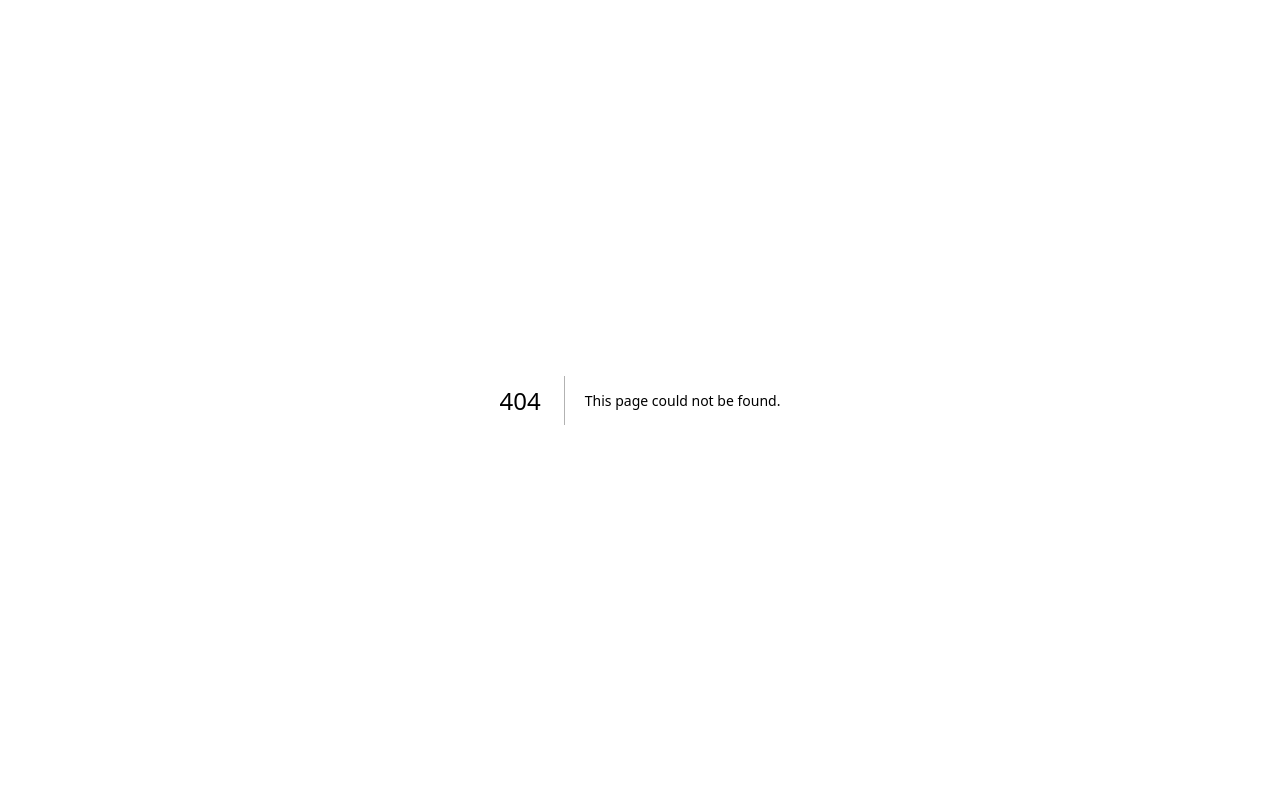
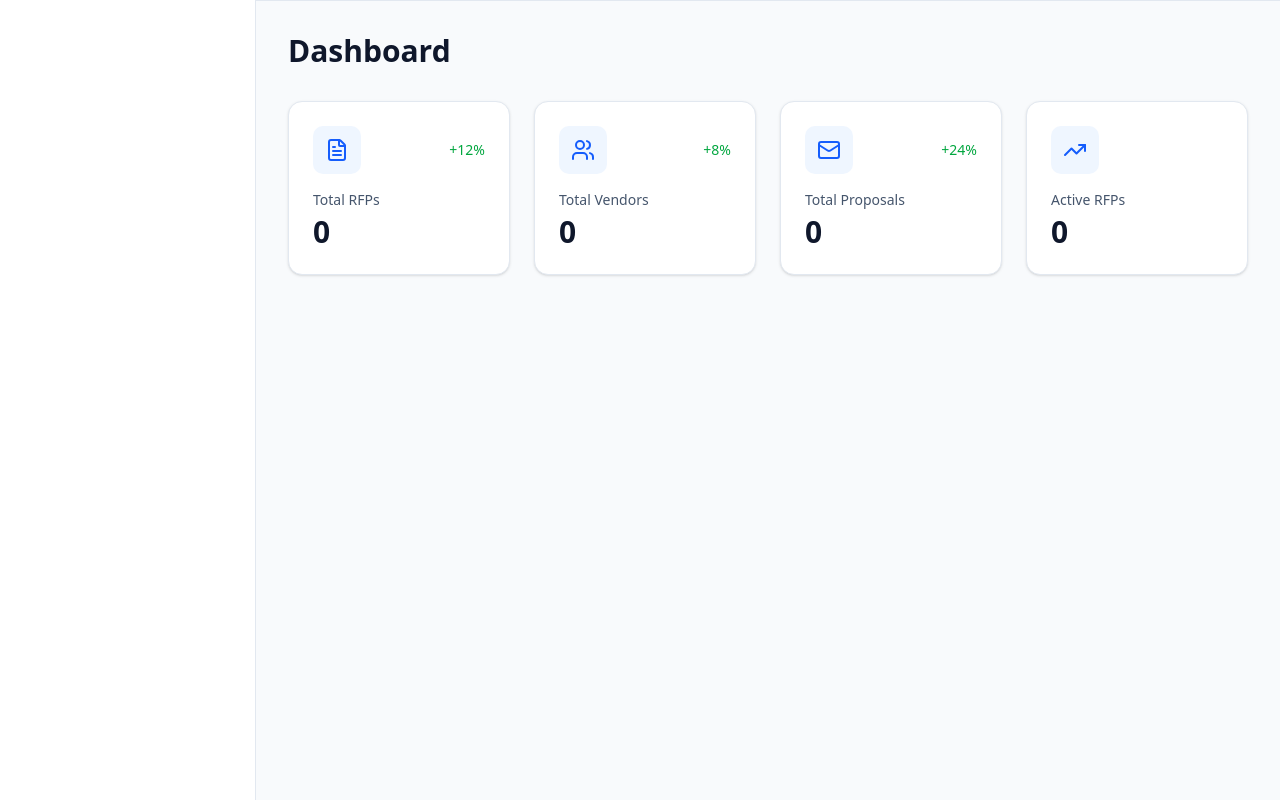
Before and after one commit to Ved0715/AI-Powered-RFP-Management-System, a Next.js app in the folder client/: page /dashboard in a window 1280 px wide. Before the commit this address had no page. Built offline with nearby package versions, Linux system fonts and the light colour scheme.

Commit message:
dashboard created with a simple feature

```diff
--- /dev/null
+++ b/client/app/dashboard/layout.tsx
@@ -0,0 +1,39 @@
+"use client"
+
+import Link from "next/link"
+import { usePathname } from "next/navigation"
+import { LayoutDashboard, FileText, Users, Mail, LogOut} from "lucide-react"
+
+export default function DashboardLayout({children,}: {children: React.ReactNode;}) {
+    const pathname = usePathname();
+
+    const navLinks =[
+        {href: "/dashboard", icon: LayoutDashboard, label: "Dashboard"},
+        { href: "/dashboard/rfps", icon: FileText, label: "RFPs" },
+        { href: "/dashboard/vendors", icon: Users, label: "Vendors" },
+        { href: "/dashboard/proposals", icon: Mail, label: "Proposals" },
+    ]
+
+    return (
+        <div className="flex min-h-screen bg-slate-50">
+      {/* Sidebar */}
+      <aside className="w-64 bg-white border-r border-slate-200">
+        {/* Logo */}
+        {/* Navigation Links */}
+        {/* Logout Button */}
+      </aside>
+
+      {/* Main Content */}
+      <div className="flex-1">
+        {/* Top Navbar */}
+        <header className="bg-white border-b border-slate-200">
+          {/* Breadcrumbs, User menu */}
+        </header>
+
+        {/* Page Content */}
+        <main className="p-8">{children}</main>
+      </div>
+    </div>
+
+    )
+}
--- /dev/null
+++ b/client/app/dashboard/page.tsx
@@ -0,0 +1,54 @@
+"use client";
+
+import { useEffect, useState } from "react";
+import { FileText, Users, Mail, TrendingUp } from "lucide-react";
+import { StatCard } from "@/components/reusable";
+
+export default function DashboardPage() {
+  const [stats, setStats] = useState({
+    totalRFPs: 0,
+    totalVendors: 0,
+    totalProposals: 0,
+    activeRFPs: 0,
+  });
+
+  useEffect(() => {}, []);
+
+  return (
+    <div>
+      <h1 className="text-3xl font-bold text-slate-900 mb-8">Dashboard</h1>
+
+      {/* Stats Grid */}
+      <div className="grid grid-cols-1 md:grid-cols-2 lg:grid-cols-4 gap-6 mb-8">
+        <StatCard
+          title="Total RFPs"
+          value={stats.totalRFPs}
+          icon={FileText}
+          trend="+12%"
+        />
+        <StatCard
+          title="Total Vendors"
+          value={stats.totalVendors}
+          icon={Users}
+          trend="+8%"
+        />
+        <StatCard
+          title="Total Proposals"
+          value={stats.totalProposals}
+          icon={Mail}
+          trend="+24%"
+        />
+        <StatCard
+          title="Active RFPs"
+          value={stats.activeRFPs}
+          icon={TrendingUp}
+        />
+      </div>
+
+      {/* Quick Actions */}
+      <div className="grid grid-cols-1 lg:grid-cols-2 gap-6">
+        {/* Recent Proposals */}
+      </div>
+    </div>
+  );
+}
--- /dev/null
+++ b/client/components/reusable.tsx
@@ -0,0 +1,59 @@
+import Link from "next/link";
+
+export interface StatCardProps {
+  title: string;
+  value: number;
+  icon: React.ElementType;
+  trend?: string;
+}
+
+export function StatCard({ title, value, icon: Icon, trend }: StatCardProps) {
+  return (
+    <div className="bg-white p-6 rounded-xl border border-slate-200 shadow-sm">
+      <div className="flex items-center justify-between mb-4">
+        <div className="p-3 bg-blue-50 rounded-lg">
+          <Icon className="h-6 w-6 text-blue-600" />
+        </div>
+        {trend && <span className="text-sm text-green-600">{trend}</span>}
+      </div>
+      <h3 className="text-slate-600 text-sm font-medium">{title}</h3>
+      <p className="text-3xl font-bold text-slate-900 mt-1">{value}</p>
+    </div>
+  );
+}
+
+export interface RecentListProps {
+  title: string;
+  items: any[];
+  linkHref: string;
+}
+
+export function RecentList({ title, items, linkHref }: RecentListProps) {
+  return (
+    <div className="bg-white p-6 rounded-xl border border-slate-200 shadow-sm">
+      <div className="flex items-center justify-between mb-4">
+        <h2 className="text-lg font-bold text-slate-900">{title}</h2>
+        <Link href={linkHref} className="text-blue-600 text-sm hover:underline">
+          View All
+        </Link>
+      </div>
+      <div className="space-y-3">
+        {items.length === 0 ? (
+          <p className="text-slate-500 text-sm">No items yet</p>
+        ) : (
+          items.map((item: any) => (
+            <div
+              key={item.id}
+              className="flex items-center justify-between p-3 hover:bg-slate-50 rounded-lg transition"
+            >
+              <div>
+                <p className="font-medium text-slate-900">{item.title}</p>
+                <p className="text-sm text-slate-500">{item.date}</p>
+              </div>
+            </div>
+          ))
+        )}
+      </div>
+    </div>
+  );
+}
```
